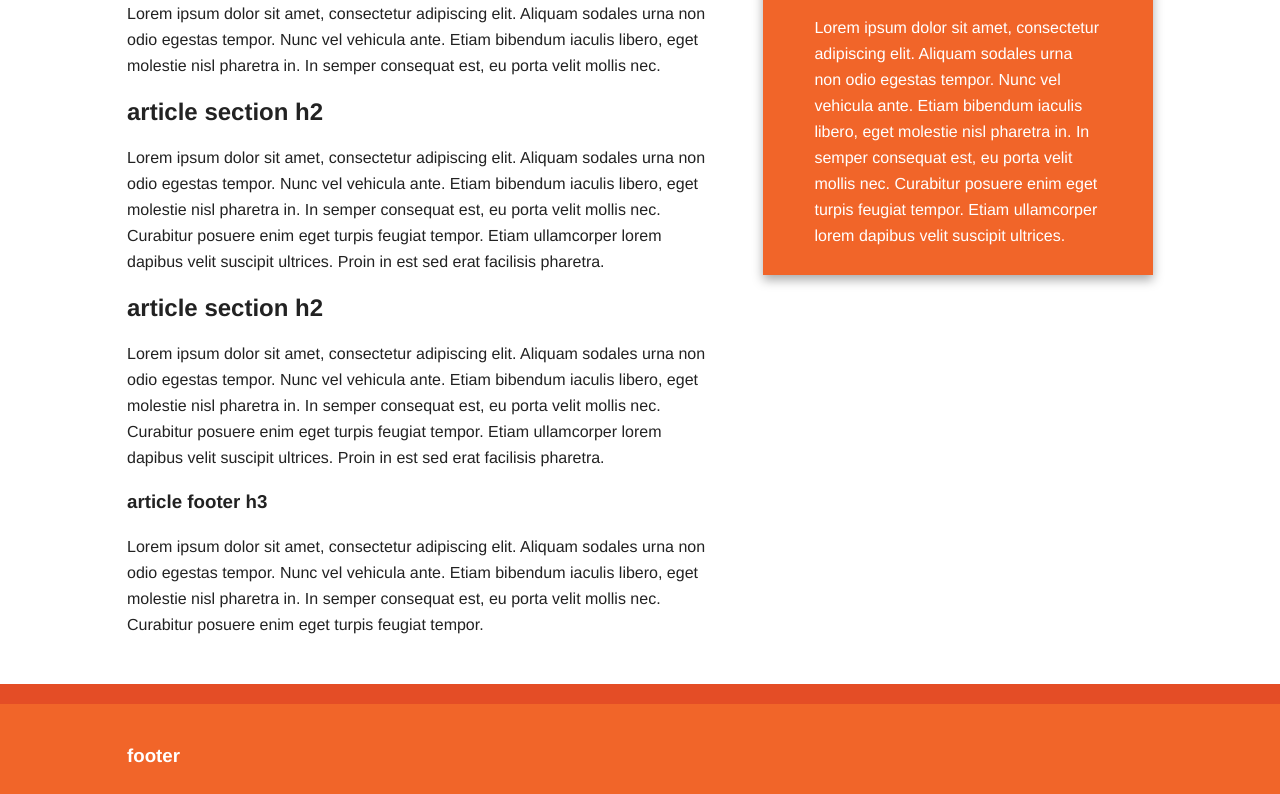
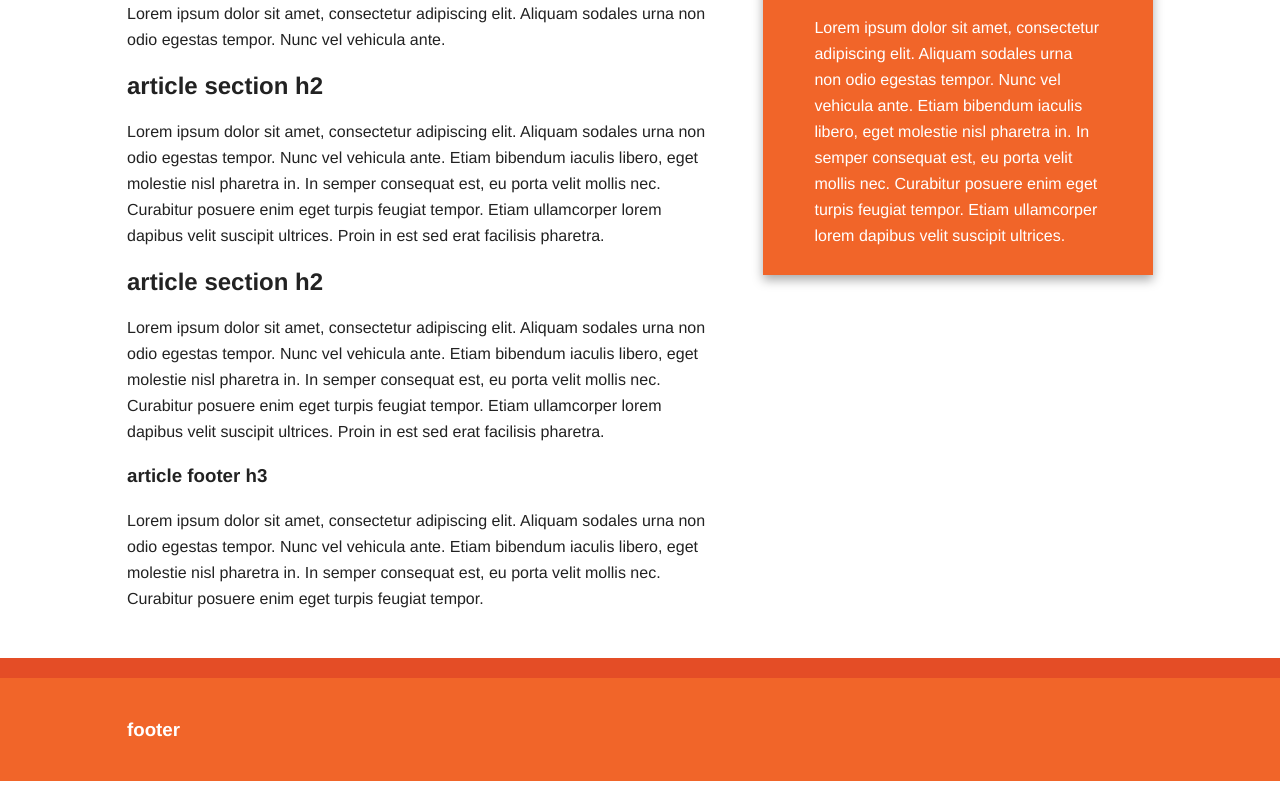
Before and after one commit to muratkilic1978/web-project, a plain HTML site: page index.html in a window 1280 px wide. Shown: the part 194-988 px from the top of the page. Drawn offline with nearby package versions, Linux system fonts and the light colour scheme.

Commit message:
changes index.html

```diff
--- a/index.html
+++ b/index.html
@@ -40,7 +40,7 @@
                 <article>
                     <header>
                         <h1>This is a heading</h1>
-                        <p>Lorem ipsum dolor sit amet, consectetur adipiscing elit. Aliquam sodales urna non odio egestas tempor. Nunc vel vehicula ante. Etiam bibendum iaculis libero, eget molestie nisl pharetra in. In semper consequat est, eu porta velit mollis nec.</p>
+                        <p>Lorem ipsum dolor sit amet, consectetur adipiscing elit. Aliquam sodales urna non odio egestas tempor. Nunc vel vehicula ante. </p>
                     </header>
                     <section>
                         <h2>article section h2</h2>
```
